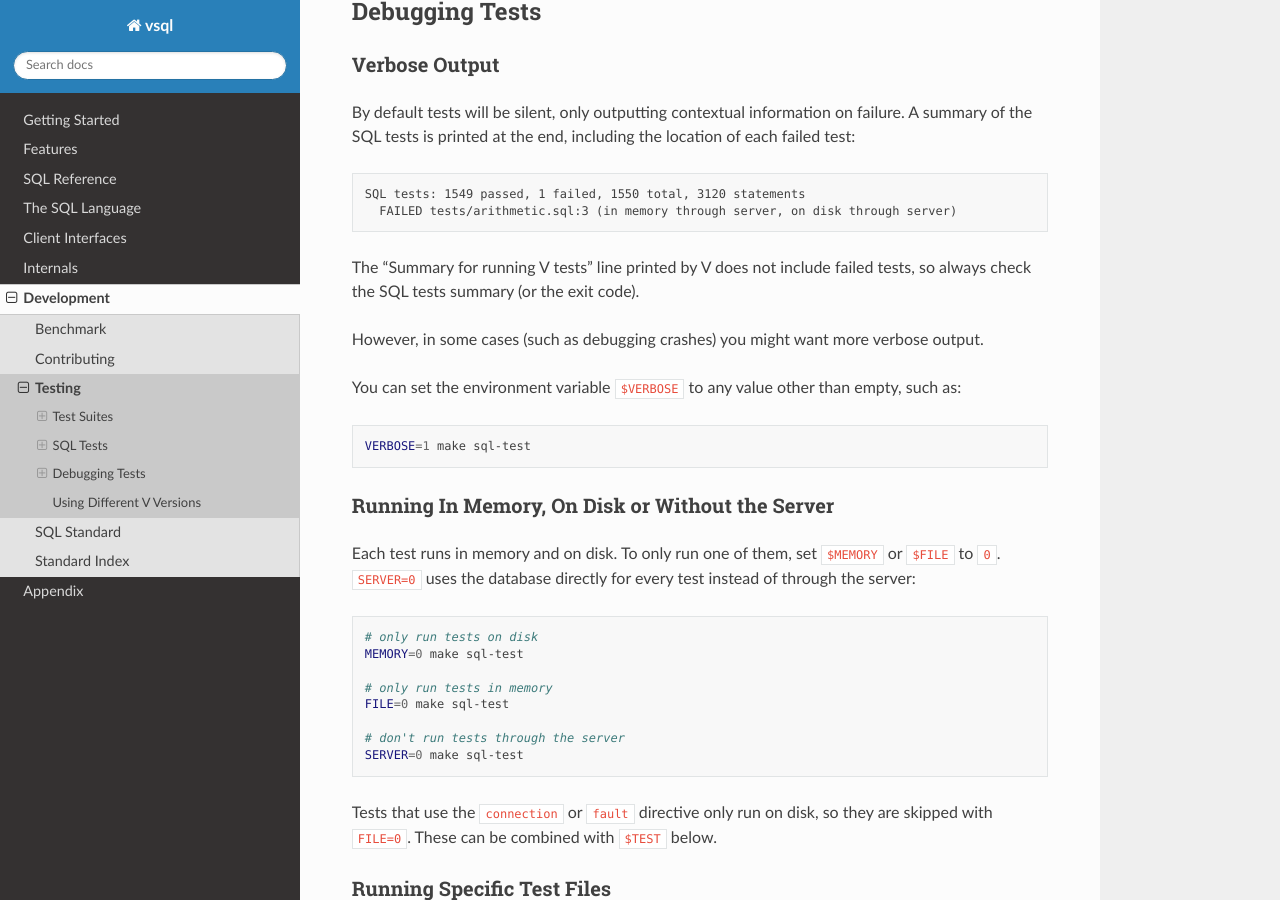
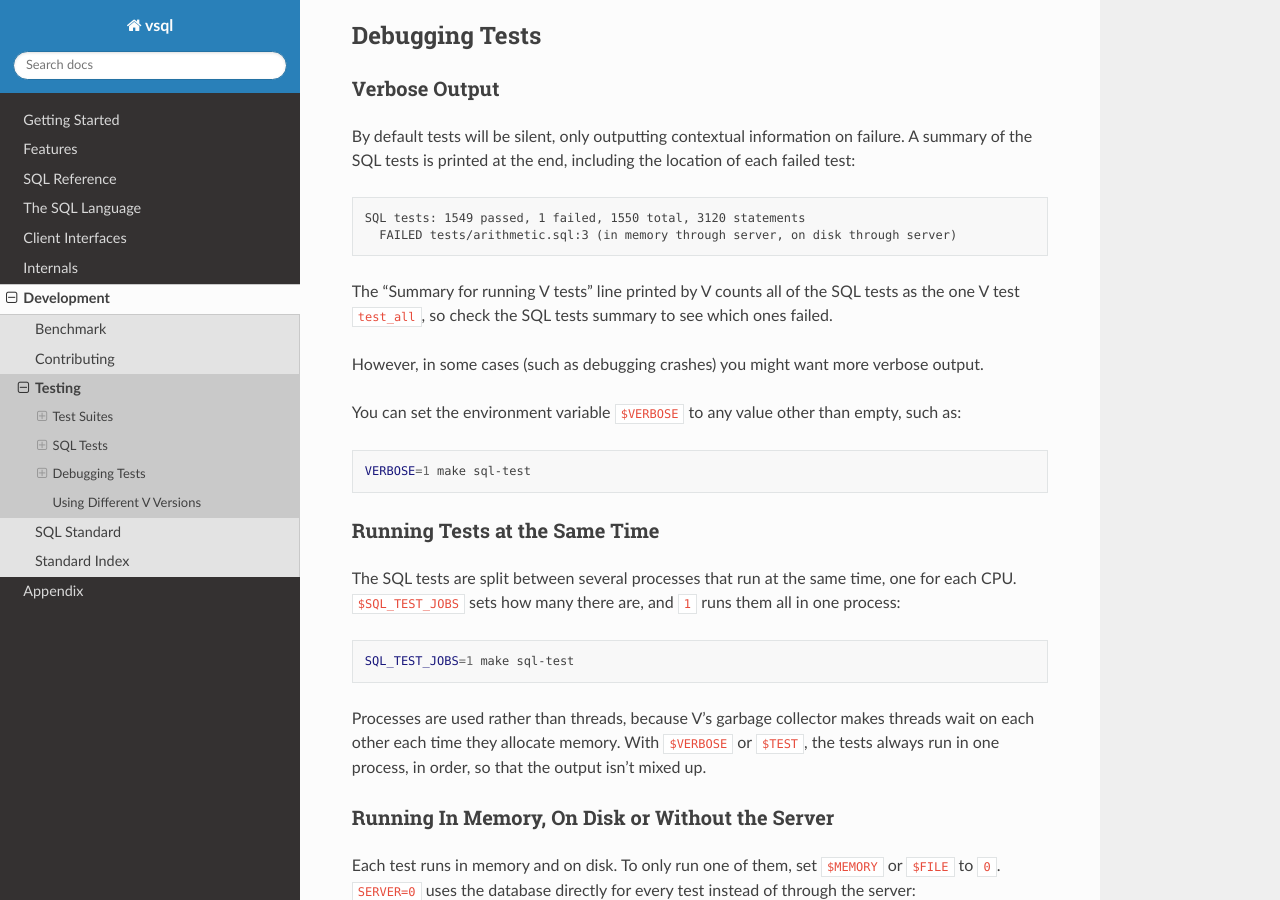
Before and after one commit to elliotchance/vsql, a Sphinx documentation site: the page built from docs/testing.rst, in a window 1280 px wide and 900 px high, scrolled down 14515 px. Built offline with Sphinx 7.4.7 and the Read the Docs theme 3.1.0, drawn with Linux system fonts in a browser that asks for light colours; some of the changed text lies outside the part shown.

Commit message:
tests: Run the SQL tests in several processes at the same time
The SQL tests ran one after another, which took 38 minutes on the macOS
ARM64 runner. Now test_all runs this test program again once for each CPU
(or $SQL_TEST_JOBS), and each process runs every Nth test and writes how it
went to a file. The first process adds them up, and still checks the
flagged features and runs the other tests in the file. The coverage of each
process is written when it exits, so the coverage is the same.

Threads were tried first, but they barely ran faster (1.3 times with 3, and
slower with 10), because V's garbage collector makes them wait on each other
to allocate memory. Processes also keep the faults that a test arms to
itself.

Locally (10 CPUs) the coverage build of the SQL tests goes from 382s to 85s,
and 148s with 3 processes, like the macOS runners.

A test that fails in another process doesn't fail an assert in the first
one, so test_all now asserts that no SQL test failed.

Co-Authored-By: Claude Opus 5.5 <noreply@anthropic.com>

```diff
--- a/docs/testing.rst
+++ b/docs/testing.rst
@@ -728,8 +728,9 @@ location of each failed test:
    SQL tests: 1549 passed, 1 failed, 1550 total, 3120 statements
      FAILED tests/arithmetic.sql:3 (in memory through server, on disk through server)
 
-The "Summary for running V tests" line printed by V does not include failed
-tests, so always check the SQL tests summary (or the exit code).
+The "Summary for running V tests" line printed by V counts all of the SQL
+tests as the one V test ``test_all``, so check the SQL tests summary to see
+which ones failed.
 
 However, in some cases (such as debugging crashes) you might want more
 verbose output.
@@ -740,6 +741,22 @@ such as:
 .. code-block:: sh
 
    VERBOSE=1 make sql-test
+
+Running Tests at the Same Time
+^^^^^^^^^^^^^^^^^^^^^^^^^^^^^^
+
+The SQL tests are split between several processes that run at the same time,
+one for each CPU. ``$SQL_TEST_JOBS`` sets how many there are, and ``1`` runs
+them all in one process:
+
+.. code-block:: sh
+
+   SQL_TEST_JOBS=1 make sql-test
+
+Processes are used rather than threads, because V's garbage collector makes
+threads wait on each other each time they allocate memory. With ``$VERBOSE``
+or ``$TEST``, the tests always run in one process, in order, so that the output
+isn't mixed up.
 
 Running In Memory, On Disk or Without the Server
 ^^^^^^^^^^^^^^^^^^^^^^^^^^^^^^^^^^^^^^^^^^^^^^^^
```
Also changed, not shown: 1 other file.
